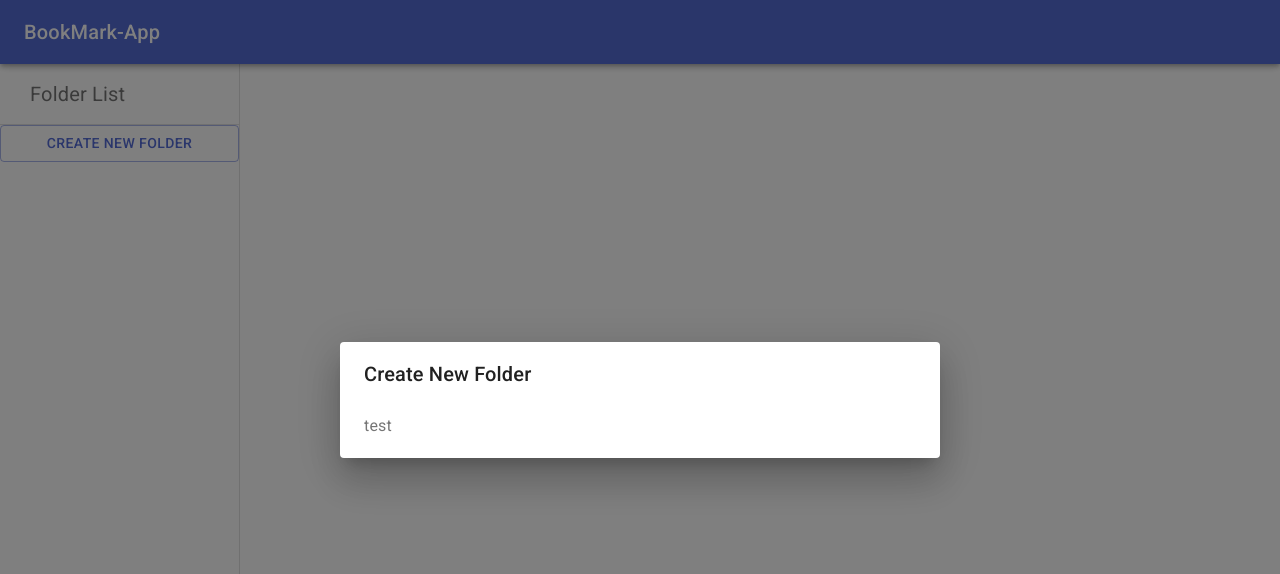
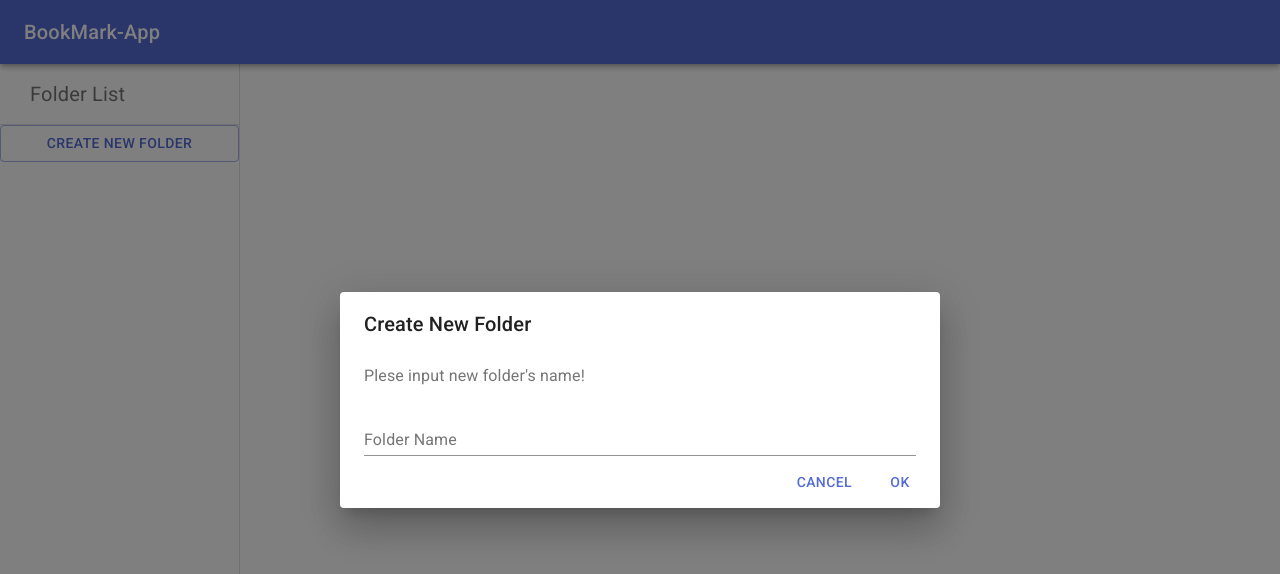
Before and after one commit to ken2pg/BookMark-App, a Next.js app: page / in a window 1280 px wide. Both pictures are taken after a click on the button "CREATE NEW FOLDER". Shown: the top 574 px of the page. Built offline with nearby package versions, Linux system fonts and the light colour scheme.

Commit message:
確認ダイアログのテキストフィールド追加、ListItemコンポネントの修正

```diff
--- a/src/components/sideBar.tsx
+++ b/src/components/sideBar.tsx
@@ -23,6 +23,7 @@ import MailIcon from '@material-ui/icons/Mail';
 import MenuIcon from '@material-ui/icons/Menu';
 import Toolbar from '@material-ui/core/Toolbar';
 import Typography from '@material-ui/core/Typography';
+import TextField from '@material-ui/core/TextField';
 
 import { sideBarSlice } from '../slices/sideBarSlice';
 import { useDispatch } from 'react-redux';
@@ -53,6 +54,10 @@ const useStyles = makeStyles((theme: Theme) =>
       zIndex: -100,
     },
     button: {},
+    textfield: {
+      width: '92%',
+      margin: '0 auto',
+    },
   })
 );
 
@@ -63,17 +68,31 @@ const SideBar = () => {
   const [fullWidth, setFullWidth] = React.useState(true);
   const [maxWidth, setMaxWidth] = React.useState<DialogProps['maxWidth']>('sm');
 
+  //編集開始・修了、フォルダーの追加処理
   const startEdit = () => {
     dispatch(sideBarSlice.actions.startEditFolder());
   };
 
+  const handleInputChange = (e: React.ChangeEvent<HTMLInputElement>) => {
+    dispatch(sideBarSlice.actions.inputName(e.target.value));
+  };
   const cancelEdit = () => {
     dispatch(sideBarSlice.actions.endEditFolder());
   };
-  const addFolder = (folder: folder) => {
-    dispatch(sideBarSlice.actions.addFolder(folder));
+  const addFolder = () => {
+    dispatch(sideBarSlice.actions.addFolder());
+    dispatch(sideBarSlice.actions.endEditFolder());
   };
 
+  const EnterKeyPress = () => {
+    dispatch(sideBarSlice.actions.addFolder());
+    dispatch(sideBarSlice.actions.endEditFolder());
+  };
+
+  //Validation
+  const isNameNull = !state.sideBar.folder.folderName;
+
+  // 編集画面
   const EditMenu = (
     <div>
       <Dialog
@@ -85,12 +104,31 @@ const SideBar = () => {
       >
         <DialogTitle id="max-width-dialog-title"> Create New Folder</DialogTitle>
         <DialogContent>
-          <DialogContentText>test</DialogContentText>
+          <DialogContentText>Plese input new folder's name!</DialogContentText>
         </DialogContent>
+        <TextField
+          onChange={handleInputChange}
+          className={classes.textfield}
+          id="folderName"
+          label="Folder Name"
+          // onKeyDown={(e) => {
+          //   if (e.keyCode === 13) {
+          //     e.target.addEventListener('blur', pause);
+          //   }
+          // }}
+        />
+        <DialogActions>
+          <Button autoFocus onClick={cancelEdit} color="primary">
+            Cancel
+          </Button>
+          <Button onClick={addFolder} disabled={isNameNull} color="primary">
+            OK
+          </Button>
+        </DialogActions>
       </Dialog>
     </div>
   );
-  console.log(state.sideBar.saveFolder);
+
   return (
     <div className={classes.root}>
       <Drawer
@@ -110,12 +148,14 @@ const SideBar = () => {
         </Button>
         <List>
           {state.sideBar.saveFolder.map((folder, _i) => {
-            <ListItem button key={'sample1'}>
-              <ListItemIcon>
-                <FolderIcon></FolderIcon>
-              </ListItemIcon>
-              <FolderItem folder={state.sideBar.folder} />
-            </ListItem>;
+            return (
+              <ListItem button key={_i}>
+                <ListItemIcon>
+                  <FolderIcon></FolderIcon>
+                </ListItemIcon>
+                <FolderItem key={_i} folder={folder} />
+              </ListItem>
+            );
           })}
         </List>
       </Drawer>
```
